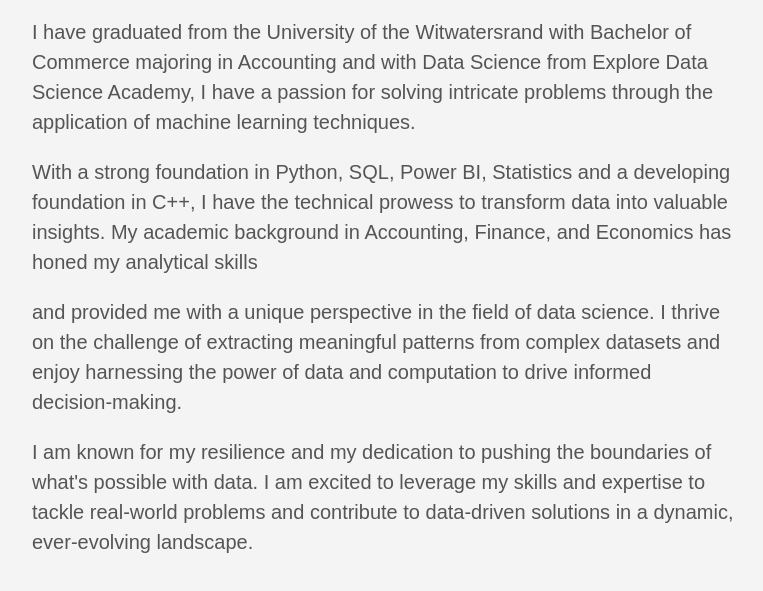
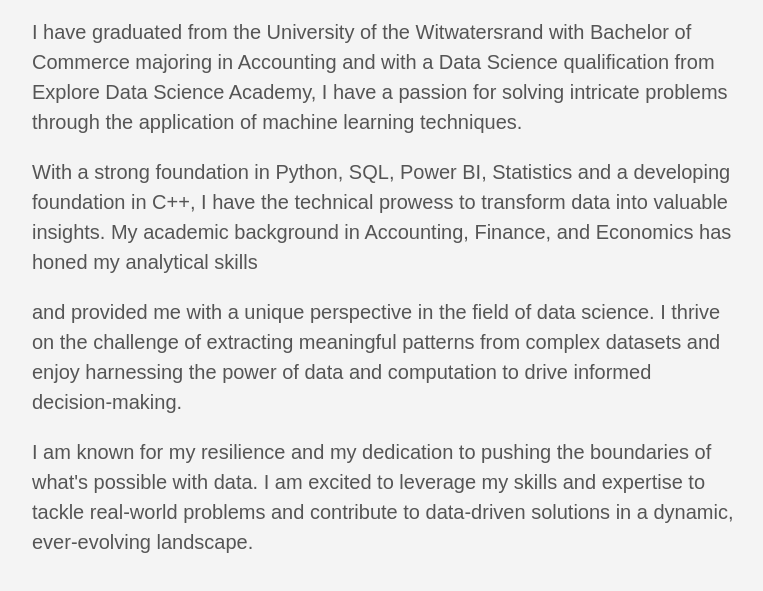
Before and after one commit to David-230/david_portfolio, a plain HTML site: page about/index.html in a window 1280 px wide. Shown: the part 1062-1653 px from the top of the page, without its empty margins (256-1019 px from the left). Drawn offline with Linux system fonts and the light colour scheme.

Commit message:
Fixed grammar in About section

```diff
--- a/about/index.html
+++ b/about/index.html
@@ -133,7 +133,7 @@
         <figure><img src="https://David-230.github.io/david_portfolio/images/download%20%284%29.png"/>
 </figure>
 
-<p>I have graduated from the University of the Witwatersrand with Bachelor of Commerce majoring in Accounting and with Data Science from Explore Data Science Academy, I have a passion for solving intricate problems through the application of machine learning techniques.</p>
+<p>I have graduated from the University of the Witwatersrand with Bachelor of Commerce majoring in Accounting and with a Data Science qualification from Explore Data Science Academy, I have a passion for solving intricate problems through the application of machine learning techniques.</p>
 <p>With a strong foundation in Python, SQL, Power BI, Statistics and a developing foundation in C++, I have the technical prowess to transform data into valuable insights. My academic background in Accounting, Finance, and Economics has honed my analytical skills</p>
 <p>and provided me with a unique perspective in the field of data science. I thrive on the challenge of extracting meaningful patterns from complex datasets and enjoy harnessing the power of data and computation to drive informed decision-making.</p>
 <p>I am known for my resilience and my dedication to pushing the boundaries of what's possible with data. I am excited to leverage my skills and expertise to tackle real-world problems and contribute to data-driven solutions in a dynamic, ever-evolving landscape.</p>
```
